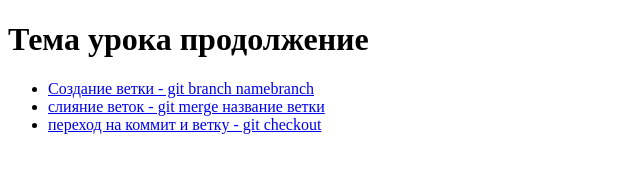
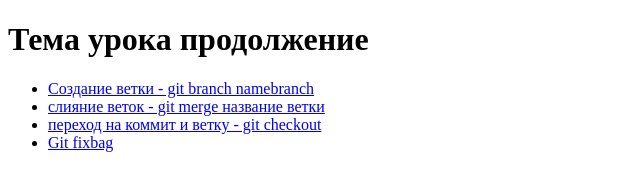
Before and after one commit to ziyom-dev/git-branchmark, a plain HTML site: page index.html in a window 1280 px wide. Shown: the full height of the page, 0-640 px from the left. Drawn offline with Linux system fonts and the light colour scheme.

Commit message:
first change

```diff
--- a/index.html
+++ b/index.html
@@ -12,6 +12,7 @@
         <li><a href="#">Создание ветки - git branch namebranch</a></li>
         <li><a href="#">слияние веток - git merge название ветки</a></li>
         <li><a href="#">переход на коммит и ветку - git checkout </a></li>
+        <li><a href="#">Git fixbag</a></li>
     </ul>
 </body>
 </html>
```
